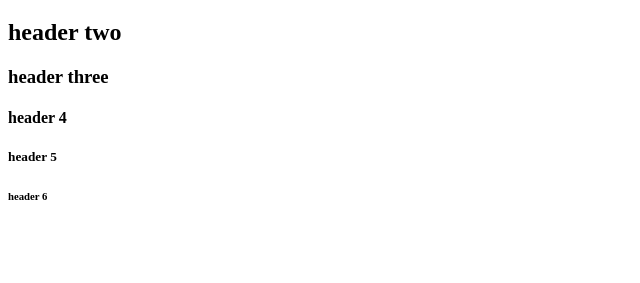
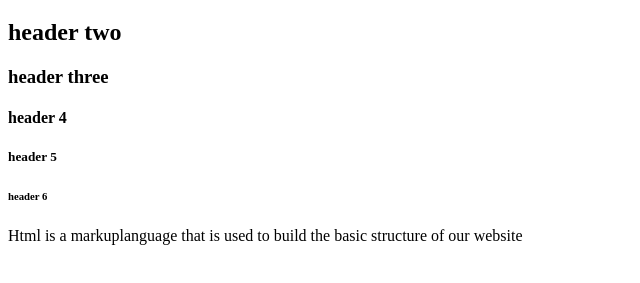
Before and after one commit to ExtraordinaireAji/last-html-recap-class, a plain HTML site: page index.html in a window 1280 px wide. Shown: the part 61-344 px from the top of the page, without its empty margins (0-640 px from the left). Drawn offline with Linux system fonts and the light colour scheme.

Commit message:
html paragraph tag added

```diff
--- a/index.html
+++ b/index.html
@@ -13,6 +13,8 @@
     <h4>header 4</h4>
     <h5>header 5</h5>
     <h6>header 6</h6>
+    <!-- html paragraph tags -->
+    <p>Html is a markuplanguage that is used to build the basic structure of our website</p>
 
 </body>
 </html>
```
